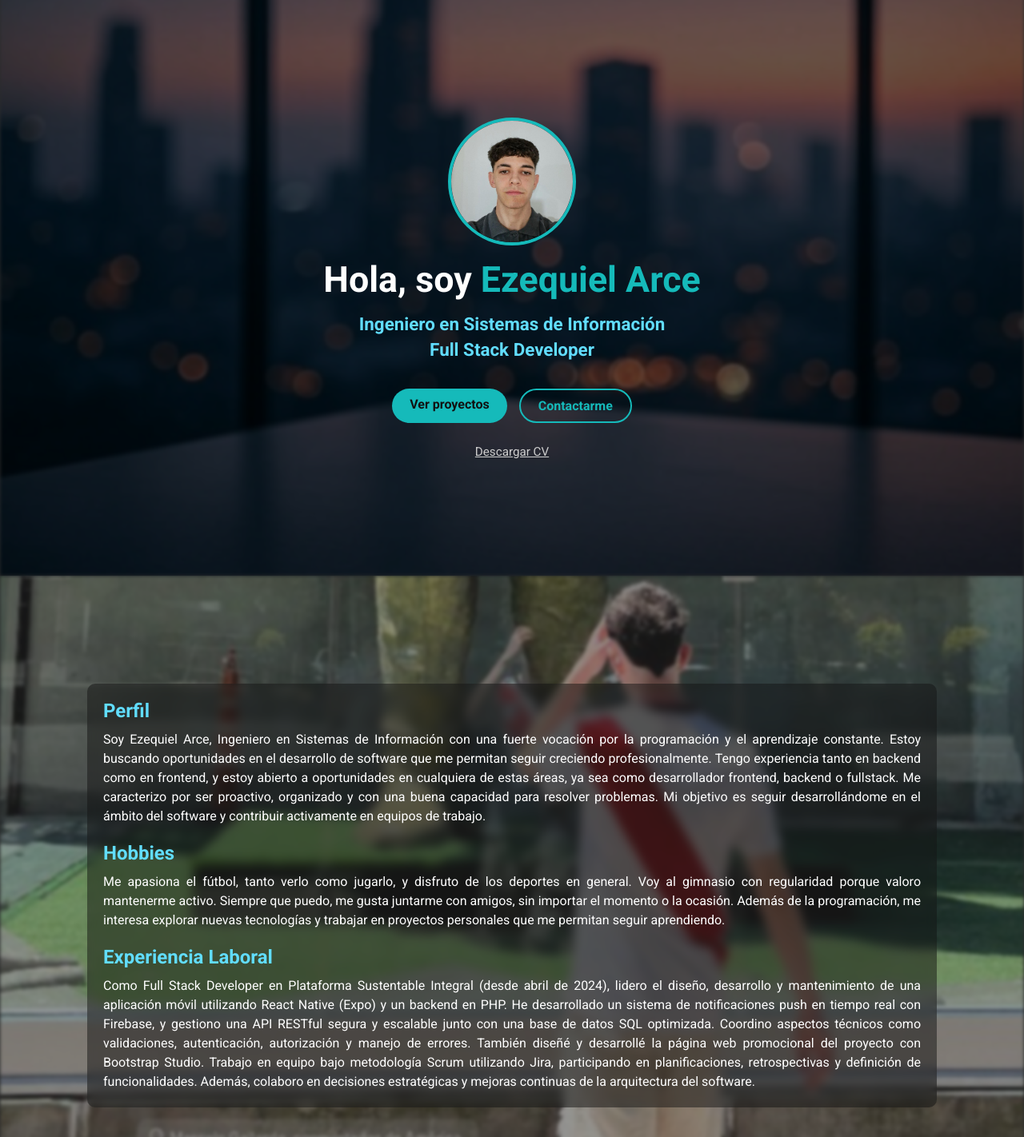
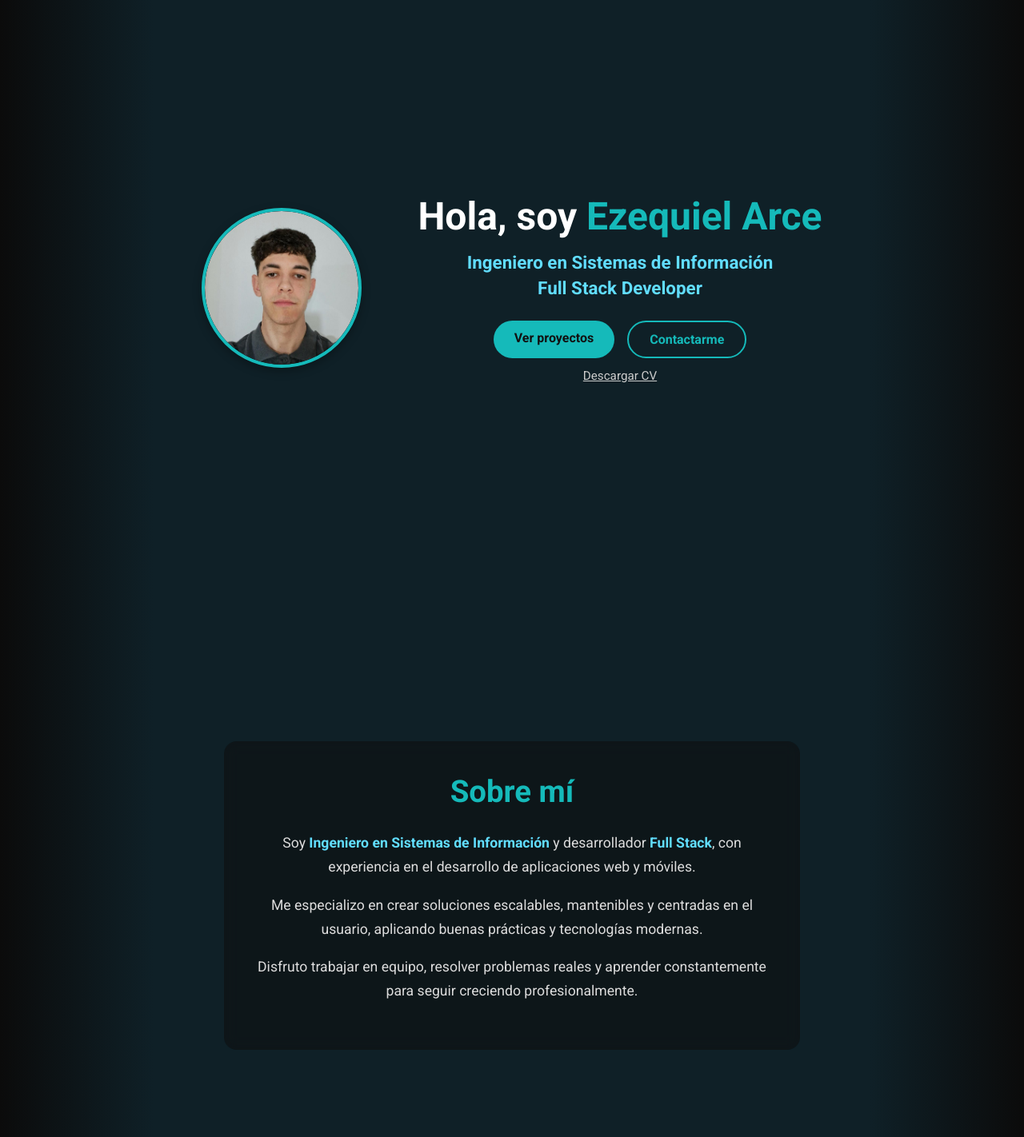
Before and after one commit to ezearce/portfolio-arce, a Next.js app: page / in a window 1280 px wide. Shown: the part 80-1502 px from the top of the page at 80% size. Built offline with nearby package versions, Linux system fonts and the light colour scheme.

Commit message:
update hero and about

```diff
--- a/src/components/About.js
+++ b/src/components/About.js
@@ -1,45 +1,34 @@
+import styles from "@/styles/About.module.css";
 import useInView from "@/hooks/useInView";
-import styles from "@/styles/About.module.css";
-import Image from "next/image";
-import aboutData from "../../public/data/about.json";
 
 export default function About() {
   const [ref, isVisible] = useInView();
-  const description = aboutData.profile.description;
-  const hobbies = aboutData.profile.hobbies;
-  const experiencia = aboutData.profile.experiencia;
 
   return (
-    <section id="about" className={styles.about} ref={ref}>
-      <Image
-        src="/assets/aboutme.jpeg"
-        alt="Mi Foto"
-        layout="fill"
-        objectFit="cover"
-        objectPosition="top"
-        quality={80}
-      />
-      <div className={styles.content}>
-        <div className={styles.textContainer}>
-          <div className={styles.textBlock}>
-            <h3 className={styles.title}>Perfil</h3>
-            <p className={`${styles.text} ${isVisible ? styles.fadeIn : ""}`}>
-              {description}
-            </p>
-          </div>
-          <div className={styles.textBlock}>
-            <h3 className={styles.title}>Hobbies</h3>
-            <p className={`${styles.text} ${isVisible ? styles.fadeIn : ""}`}>
-              {hobbies}
-            </p>
-          </div>
-          <div className={styles.textBlock}>
-            <h3 className={styles.title}>Experiencia Laboral</h3>
-            <p className={`${styles.text} ${isVisible ? styles.fadeIn : ""}`}>
-              {experiencia}
-            </p>
-          </div>
-        </div>
+    <section id="about" className={`${styles.about} sectionBg`}>
+      <div
+        ref={ref}
+        className={`${styles.container} ${
+          isVisible ? styles.show : ""
+        }`}
+      >
+        <h2 className={styles.title}>Sobre mí</h2>
+
+        <p className={styles.text}>
+          Soy <strong>Ingeniero en Sistemas de Información</strong> y
+          desarrollador <strong>Full Stack</strong>, con experiencia en el
+          desarrollo de aplicaciones web y móviles.
+        </p>
+
+        <p className={styles.text}>
+          Me especializo en crear soluciones escalables, mantenibles y
+          centradas en el usuario, aplicando buenas prácticas y tecnologías modernas.
+        </p>
+
+        <p className={styles.text}>
+          Disfruto trabajar en equipo, resolver problemas reales y aprender
+          constantemente para seguir creciendo profesionalmente.
+        </p>
       </div>
     </section>
   );
--- a/src/components/Hero.js
+++ b/src/components/Hero.js
@@ -3,35 +3,34 @@ import Image from "next/image";
 
 export default function Hero() {
   return (
-    <section id="hero" className={styles.hero}>
-      <Image
-        src="/assets/home.jpg"
-        alt="Background"
-        fill
-        priority
-        className={styles.bg}
-      />
+    <section id="hero" className={`${styles.hero} sectionBg`}>
+      <div className={styles.content}>
 
-      <div className={styles.content}>
+        {/* IZQUIERDA */}
+        <div className={styles.left}>
+          <div className={styles.profileImageWrapper}>
             <Image
               src="/assets/ezequiel.JPG"
               alt="Ezequiel Arce"
-          width={160}
-          height={160}
-          className={styles.avatar}
+              width={200}
+              height={200}
+              className={`${styles.avatar} ${styles.fade}`}
             />
+          </div>
+        </div>
 
-        <h1 className={styles.title}>
+        {/* DERECHA */}
+        <div className={styles.right}>
+          <h1 className={`${styles.title} ${styles.fadeDelay1}`}>
             Hola, soy <span>Ezequiel Arce</span>
           </h1>
 
-        <h2 className={styles.subtitle}>
+          <h2 className={`${styles.subtitle} ${styles.fadeDelay2}`}>
             <span className={styles.line}>Ingeniero en Sistemas de Información</span>
             <span className={styles.line}>Full Stack Developer</span>
           </h2>
 
-        {/* acciones principales */}
-        <div className={styles.actions}>
+          <div className={`${styles.actions} ${styles.fadeDelay3}`}>
             <a href="#projects" className={styles.primary}>
               Ver proyectos
             </a>
@@ -40,8 +39,7 @@ export default function Hero() {
             </a>
           </div>
 
-        {/* acción secundaria */}
-        <div className={styles.cv}>
+          <div className={`${styles.cv} ${styles.fadeDelay4}`}>
             <a
               href="/CV_Ezequiel_Arce.pdf"
               download
@@ -51,6 +49,8 @@ export default function Hero() {
             </a>
           </div>
         </div>
+
+      </div>
     </section>
   );
 }
--- a/src/styles/About.module.css
+++ b/src/styles/About.module.css
@@ -1,116 +1,58 @@
 .about {
-    position: relative;
+  min-height: 100vh;
   display: flex;
   align-items: center;
   justify-content: center;
-    width: 100%;  /* Ocupar todo el ancho */
-    min-height: 100vh; /* Ocupar toda la altura de la pantalla */
-    padding: 50px;
-    overflow: hidden; /* Evita el desplazamiento si la imagen es más grande */
+  padding: 80px 20px;
 }
 
-  .about img {
-    position: absolute;
-    width: 100%;
-    height: 100%;
-    object-fit: cover;
-    filter: blur(2px);
-    opacity: 0.5;
+/* contenedor */
+.container {
+  max-width: 720px;
+  padding: 40px 30px;
+  text-align: center;
+  background: rgba(15, 15, 15, 0.6);
+  backdrop-filter: blur(8px) saturate(120%);
+  border-radius: 16px;
+
+  opacity: 0;
+  transform: translateY(40px) scale(0.98);
+  transition: opacity 0.8s ease, transform 0.8s ease;
 }
 
-  .content {
-    position: relative;
-    z-index: 1;
-    background: rgba(20,20,20,0.5);
-    backdrop-filter: blur(6px) saturate(120%);
-    color: white;
-    padding: 20px;
-    border-radius: 10px;
-    display: flex;
-    flex-direction: column;
-    max-width: 90%;
-    width: 100%;
-    word-wrap: break-word; /* Para cortar palabras largas */
-    overflow: hidden; /* Evita que el contenido se desborde */
+.show {
+  opacity: 1;
+  transform: translateY(0) scale(1);
 }
 
-  .textContainer {
-    display: flex;
-    flex-wrap: wrap;
-    justify-content: space-between;
-    gap: 20px;
+.title {
+  font-size: 2.4rem;
+  font-weight: 700;
+  color: #15baba;
+  margin-bottom: 28px;
 }
 
-  .textBlock {
-    flex: 1;
-  min-width: 100%; /* Hace que los bloques no queden apretados en móviles */
+.text {
+  font-size: 1.1rem;
+  line-height: 1.7;
+  color: #ddd;
+  margin-bottom: 18px;
 }
-  .text {
-    font-size: 1rem;
-    line-height: 1.5;
-    text-align: justify;
+
+.text strong {
+  color: #61ddff;
 }
+
+@media (max-width: 600px) {
+  .container {
+    padding: 30px 20px;
+  }
+
   .title {
-    font-size: 1.5rem;
-    font-weight: bold;
-    color: #61ddff;
-    margin-bottom: 10px;
+    font-size: 2rem;
   }
 
   .text {
     font-size: 1rem;
-    line-height: 1.5;
-  }
-
-  /* 📏 Media Queries para hacer el diseño responsivo */
-  @media (max-width: 768px) {
-    .textContainer {
-      flex-direction: column; /* Cambia a diseño en columna en pantallas pequeñas */
-      gap: 20px;
-    }
-
-    .content {
-      width: 100%; /* Que ocupe todo el ancho disponible */
-      padding: 15px;
-    }
-
-    .title {
-      font-size: 1.3rem; /* Reduce el tamaño del título */
-    }
-
-    .text {
-      font-size: 0.9rem; /* Reduce el tamaño del texto */
   }
 }
-  .text {
-    opacity: 0;
-  }
-
-  .fadeIn {
-    animation: fadeInEffect 2s ease-out forwards;
-  }
-
-  @keyframes fadeInEffect {
-    from {
-      opacity: 0;
-      transform: translateY(15px);
-    }
-    to {
-      opacity: 1;
-      transform: translateY(0);
-    }
-  }
-
-  @media (max-width: 480px) {
-    .about {
-      padding: 30px;
-    }
-
-    .title {
-      font-size: 1.2rem;
-    }
-
-    .text {
-      font-size: 0.85rem;
-    }
-  }
--- a/src/styles/Hero.module.css
+++ b/src/styles/Hero.module.css
@@ -7,28 +7,40 @@
   text-align: center;
 }
 
-.bg {
-  object-fit: cover;
-  filter: blur(2px) brightness(0.4);
-  z-index: -1;
+/* CONTENEDOR GENERAL */
+.content {
+  max-width: 1000px;
+  padding: 0 20px;
+  display: flex;
+  align-items: center;
+  gap: 40px;
+  flex-wrap: wrap;
+  justify-content: center;
+  position: relative;
+  z-index: 1;
 }
 
-.content {
-  max-width: 700px;
-  padding: 20px;
-  display: flex;
-  flex-direction: column;
-  align-items: center;
-  gap: 16px;
+.left {
+  flex: 0 0 auto;
+  text-align: center;
 }
 
-.avatar {
-  border-radius: 50%;
-  border: 4px solid #15baba;
+.right {
+  flex: 1;
+  text-align: center;
 }
 
+/* AVATAR */
+.avatar {
+  width: 100%;
+  height: 100%;
+  object-fit: cover;
+  border-radius: 50%;
+}
+
+/* TEXTO */
 .title {
-  font-size: 2.8rem;
+  font-size: 3rem;
   font-weight: 700;
   color: #fff;
 }
@@ -41,12 +53,22 @@
   display: flex;
   flex-direction: column;
   gap: 6px;
+  margin: 16px 0 28px;
   font-size: 1.4rem;
 }
 
 .line {
-  animation: fadeUp 0.6s ease forwards;
   color: #61ddff;
+}
+
+.profileImageWrapper {
+  width: 200px;
+  height: 200px;
+  border-radius: 50%;
+  overflow: hidden;
+  border: 4px solid #15baba;
+  box-shadow: 0 4px 12px rgba(0, 0, 0, 0.3);
+  margin-right: 30px;
 }
 
 @keyframes fadeUp {
@@ -62,24 +84,29 @@
 
 .actions {
   display: flex;
-  gap: 15px;
+  gap: 16px;
+  margin-bottom: 12px;
   justify-content: center;
-  margin-top: 20px;
-}
-
-.primary,
-.secondary {
-  padding: 10px 22px;
-  border-radius: 999px;
-  font-weight: bold;
-  text-decoration: none;
-  transition: all 0.2s ease;
 }
 
 .primary {
   background: #15baba;
   color: #111;
+  padding: 12px 26px;
+  border-radius: 999px;
+  font-weight: bold;
+  text-decoration: none;
 }
+
+.secondary {
+  border: 2px solid #15baba;
+  color: #15baba;
+  padding: 12px 26px;
+  border-radius: 999px;
+  font-weight: bold;
+  text-decoration: none;
+}
+
 
 .primary:hover {
   background: #13a5a5;
@@ -96,18 +123,30 @@
 
 /* CV */
 .cv {
-  margin-top: 10px;
+  margin-top: 12px;
 }
 
 .cvButton {
-  font-size: 0.95rem;
   color: #ccc;
   text-decoration: underline;
-  transition: color 0.2s ease;
+  font-size: 0.95rem;
 }
 
 .cvButton:hover {
   color: #15baba;
+}
+
+/* responsive */
+@media (max-width: 768px) {
+  .content {
+    flex-direction: column;
+    text-align: center;
+    gap: 40px;
+  }
+
+  .actions {
+    justify-content: center;
+  }
 }
 
 @media (max-width: 600px) {
@@ -119,3 +158,41 @@
     font-size: 1.2rem;
   }
 }
+
+/* base animation */
+.fade,
+.fadeDelay1,
+.fadeDelay2,
+.fadeDelay3,
+.fadeDelay4 {
+  opacity: 0;
+  transform: translateY(20px);
+  animation: fadeUpHero 0.7s ease forwards;
+}
+
+.fade {
+  animation-delay: 0.1s;
+}
+
+.fadeDelay1 {
+  animation-delay: 0.25s;
+}
+
+.fadeDelay2 {
+  animation-delay: 0.4s;
+}
+
+.fadeDelay3 {
+  animation-delay: 0.55s;
+}
+
+.fadeDelay4 {
+  animation-delay: 0.7s;
+}
+
+@keyframes fadeUpHero {
+  to {
+    opacity: 1;
+    transform: translateY(0);
+  }
+}
--- a/src/styles/globals.css
+++ b/src/styles/globals.css
@@ -114,6 +114,16 @@
     border-radius: 2px;
   }
 
+  .sectionBg {
+    background: linear-gradient(
+      90deg,
+      #0b0b0b 0%,
+      #0f2027 15%,
+      #0f2027 85%,
+      #0b0b0b 100%
+    );
+  }
+
   /* Responsivo (Móvil) */
   @media (max-width: 768px) {
     nav {
```
Lines whose indentation alone changed are shown as unchanged.
